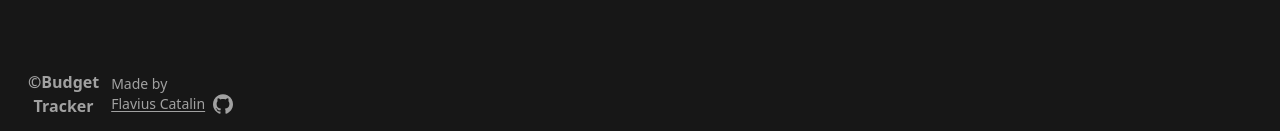
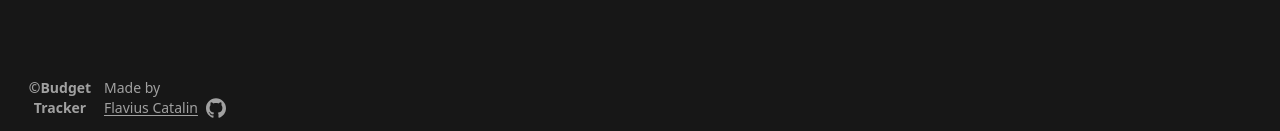
Before and after one commit to kete102/budget-tracker, a React (Vite) app in the folder frontend/: page / in a window 1280 px wide. Both pictures are taken after a click on the button 34 px from the left and 46 px from the top of the page. Shown: the part 666-797 px from the top of the page. Built offline with nearby package versions, Linux system fonts and the light colour scheme; no server answers.

Commit message:
fix: font size

```diff
--- a/frontend/src/components/sidebar-content.tsx
+++ b/frontend/src/components/sidebar-content.tsx
@@ -43,7 +43,7 @@
 				</div>
 			</section>
 			<section className="flex w-full items-center justify-between p-2">
-				<p className="text-muted-foreground text-center font-semibold">
+				<p className="text-muted-foreground text-center text-sm font-semibold">
 					&copy;Budget Tracker
 				</p>
 				<h3 className="text-muted-foreground text-sm font-medium">
```
